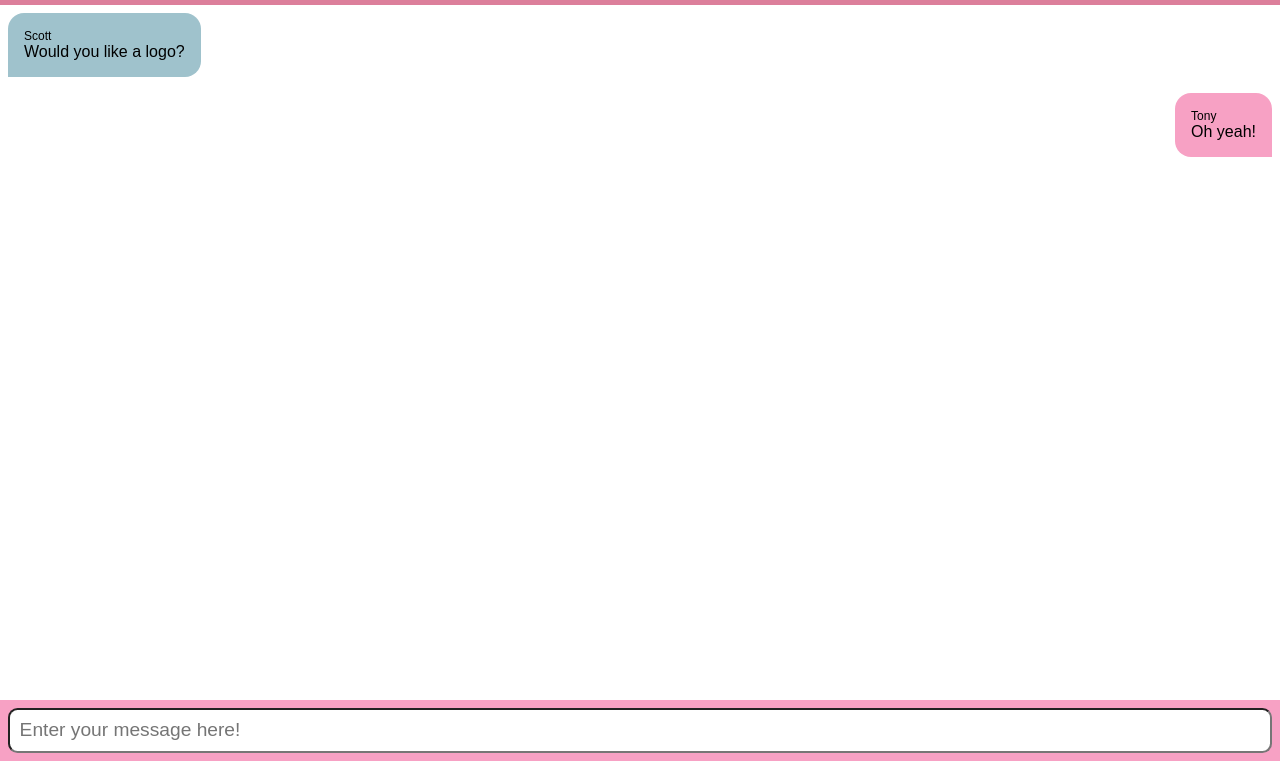
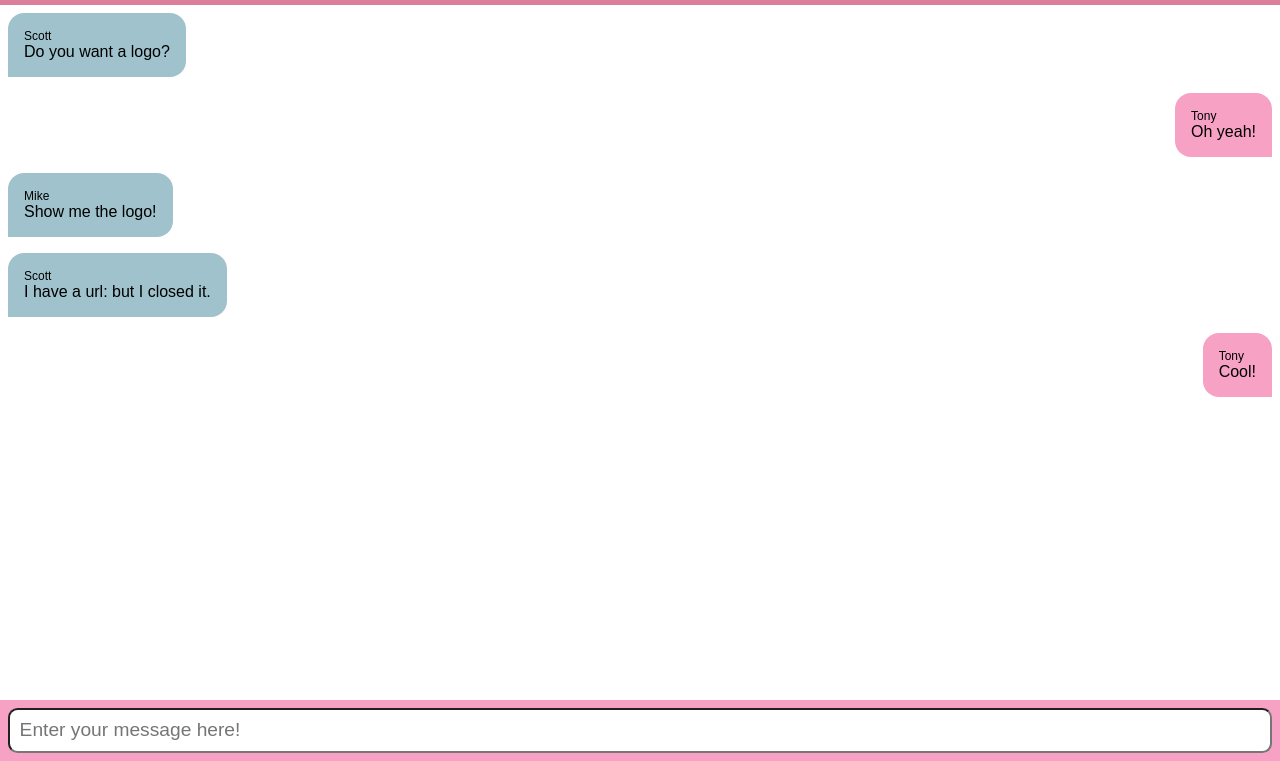
Before and after one commit to EvolveU-FSD/c14-lightning-build-1, a plain HTML site: page index.html in a window 1280 px wide. Shown: the part 39-800 px from the top of the page. Drawn offline with Linux system fonts and the light colour scheme.

Commit message:
Global chat accepts new messages from local author

```diff
--- a/index.css
+++ b/index.css
@@ -31,6 +31,8 @@ main {
 
     display: flex;
     flex-direction: column;
+
+    overflow-y: scroll;
 }
 
 .other-chat {
--- a/index.html
+++ b/index.html
@@ -8,17 +8,10 @@
             <h1>Global Chat</h1>
         </header>
         <main>
-            <div class="other-chat">
-                <div class="author">Scott</div>
-                <div class="message-body">Would you like a logo?</div>
-            </div>
-            <div class="my-chat">
-                <div class="author">Tony</div>
-                <div class="message-body">Oh yeah!</div>
-            </div>
         </main>
         <footer>
-            <input placeholder="Enter your message here!" />
+            <input id="messageInput" onchange="messageChanged()" placeholder="Enter your message here!" />
         </footer>
+        <script src="index.js"></script>
     </body>
 </html>
--- /dev/null
+++ b/index.js
@@ -0,0 +1,36 @@
+
+function addChat(authorName, message, localAuthor = false) {
+    const main = document.getElementsByTagName('main')[0]
+    const newChat = document.createElement('div')
+    newChat.classList.add((localAuthor) ? "my-chat" : "other-chat")
+
+    const author = document.createElement('div')
+    author.classList.add("author")
+    author.append(authorName)
+
+    const messageBody = document.createElement('div')
+    messageBody.classList.add("message-body")
+    messageBody.append(message)
+
+    newChat.append(author)
+    newChat.append(messageBody)
+
+    main.append(newChat)
+
+    main.scrollTop = main.scrollHeight
+}
+
+function messageChanged() {
+    const input = document.getElementById("messageInput")
+    const message = input.value
+
+    addChat("Tony", message, true)
+
+    input.value = ""
+}
+
+addChat("Scott", "Do you want a logo?")
+addChat("Tony", "Oh yeah!", true)
+addChat("Mike", "Show me the logo!")
+addChat("Scott", "I have a url: but I closed it.")
+addChat("Tony", "Cool!", true)
```
Also changed, not shown: backlog.txt (+7 -2 lines).
